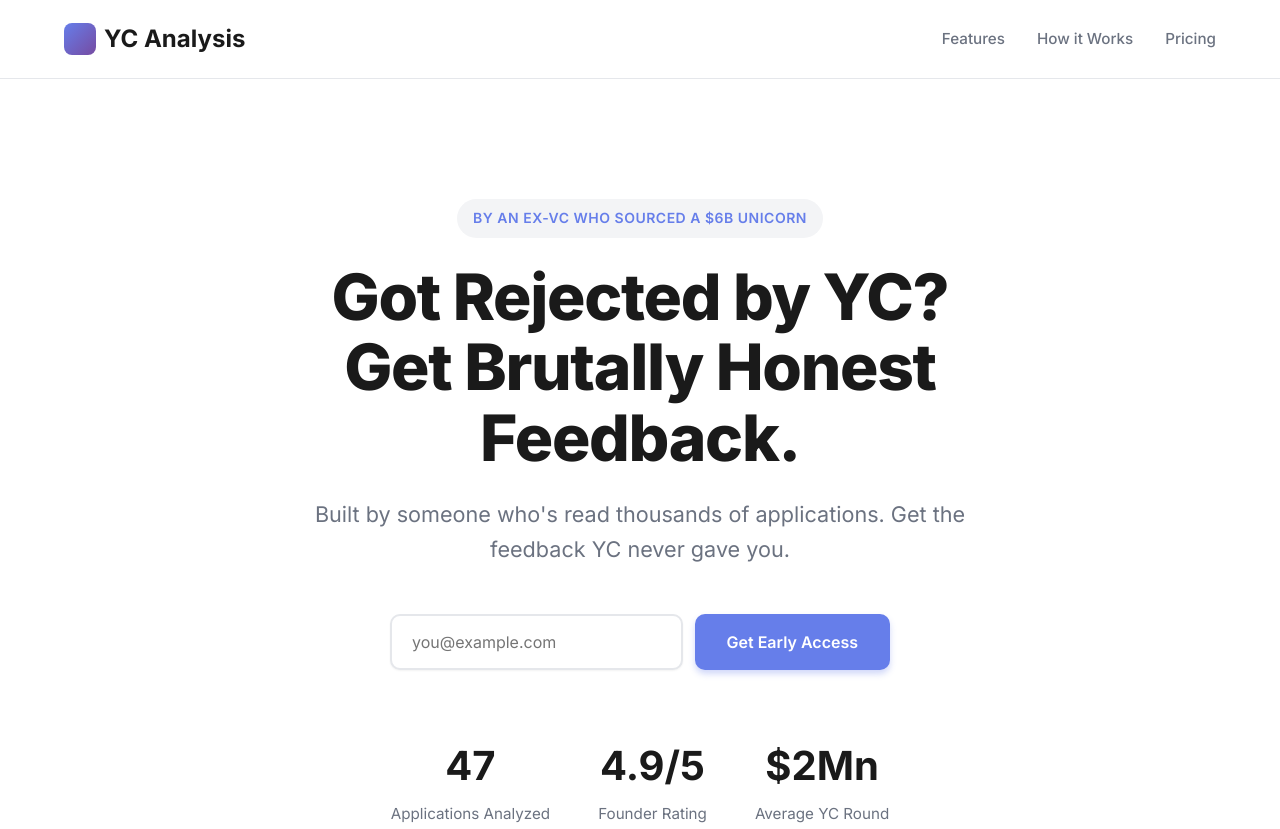
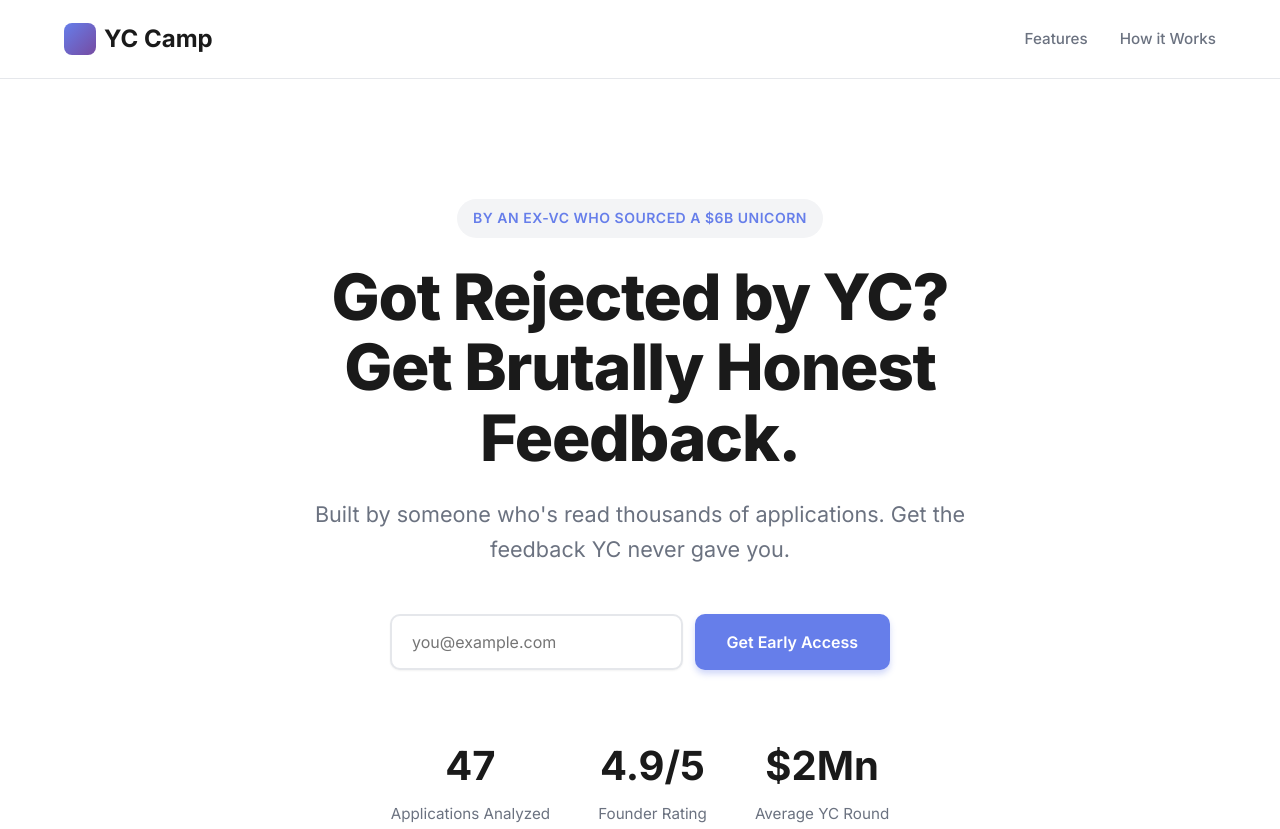
Before and after one commit to hre4anyk/yc-rejection, a plain HTML site: page index.html in a window 1280 px wide. Shown: the top 829 px of the page. Drawn offline with Linux system fonts and the light colour scheme.

Commit message:
name update

```diff
--- a/index.html
+++ b/index.html
@@ -512,12 +512,11 @@
             <div class="nav-content">
                 <div class="logo">
                     <div class="logo-icon"></div>
-                    <span>YC Analysis</span>
+                    <span>YC Camp</span>
                 </div>
                 <div class="nav-links">
                     <a href="#features" class="nav-link">Features</a>
                     <a href="#how-it-works" class="nav-link">How it Works</a>
-                    <a href="#pricing" class="nav-link">Pricing</a>
                 </div>
             </div>
         </div>
```
